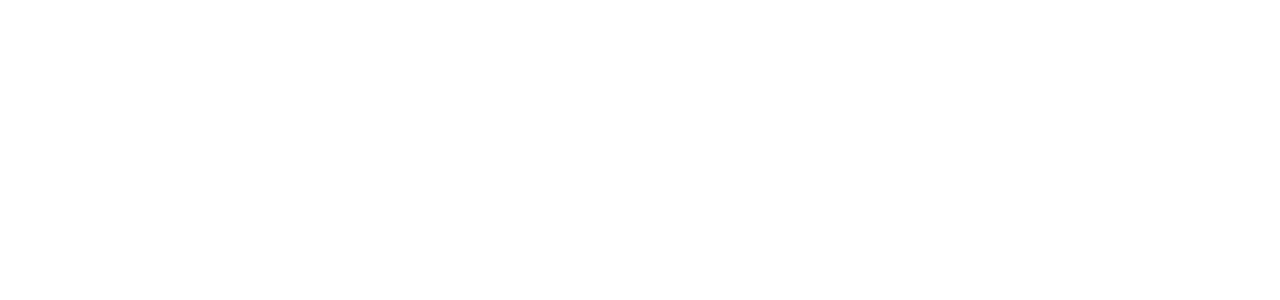
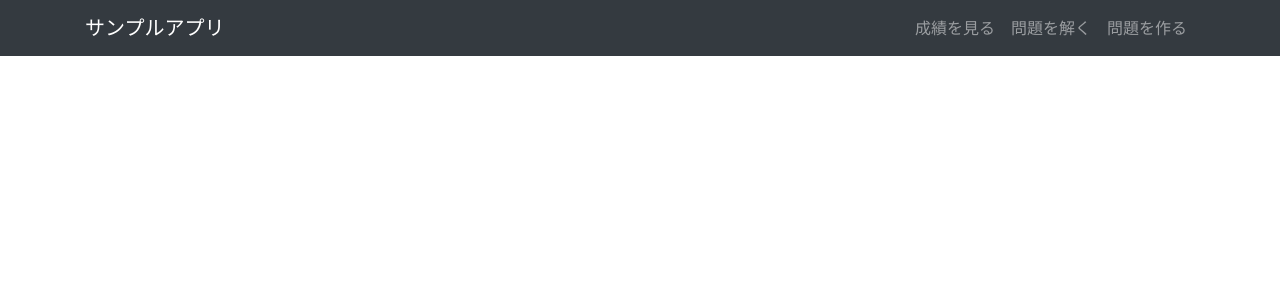
Before and after one commit to morimoto-shin/-, a Django app: page /main/ in a window 1280 px wide. Before the commit the part shown is empty. Shown: the top 300 px of the page. Run offline with Django 3.2, Linux system fonts and the light colour scheme; some libraries are stand-ins or nearby versions.

Commit message:
構造整理

```diff
--- a/templates/base.html
+++ b/templates/base.html
@@ -5,10 +5,27 @@
 
 <head>
   <title>{% block title %}{% endblock %}</title>
+	<link rel="stylesheet" href="https://stackpath.bootstrapcdn.com/bootstrap/4.4.1/css/bootstrap.min.css">
 </head>
 
 <body>
 	<header>
+		<nav class="navbar navbar-expand-lg navbar-dark bg-dark">
+        <div class="container">
+            <a class="navbar-brand" href="/main">サンプルアプリ</a>
+            <ul class="navbar-nav ml-auto">
+                <li class="nav-item">
+                    <a class="nav-link" href="/main">成績を見る</a>
+                </li>
+                <li class="nav-item">
+                    <a class="nav-link" href="/main">問題を解く</a>
+                </li>
+                <li class="nav-item">
+                    <a class="nav-link" href="/main">問題を作る</a>
+                </li>
+            </ul>
+        </div>
+    </nav>
 	</header>
 
     <main>
```
Also changed, not shown: question_architecture/word_pos.csv (renamed from word_pos.csv), question_architecture/問題.py (renamed from 問題.py), 1 other file.
